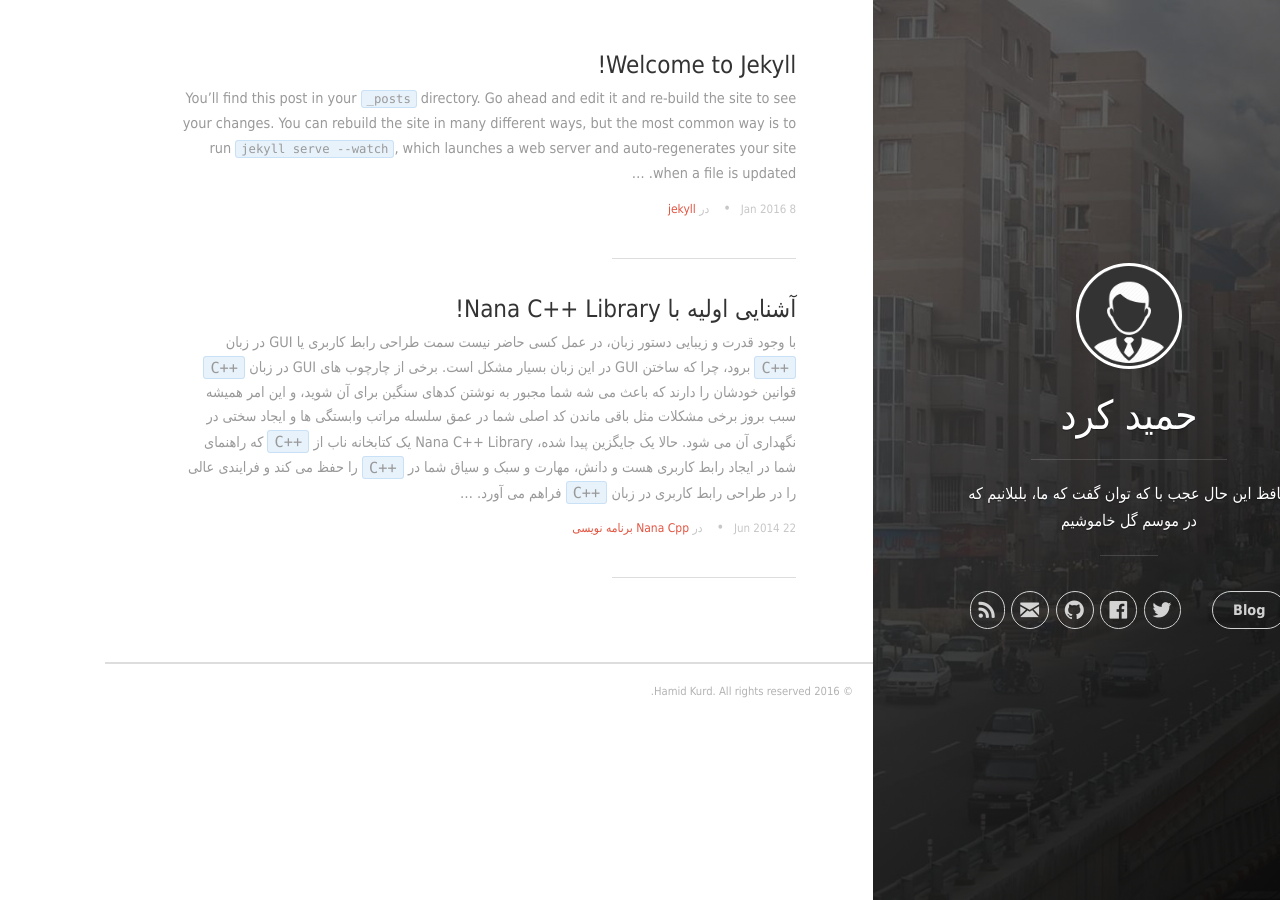
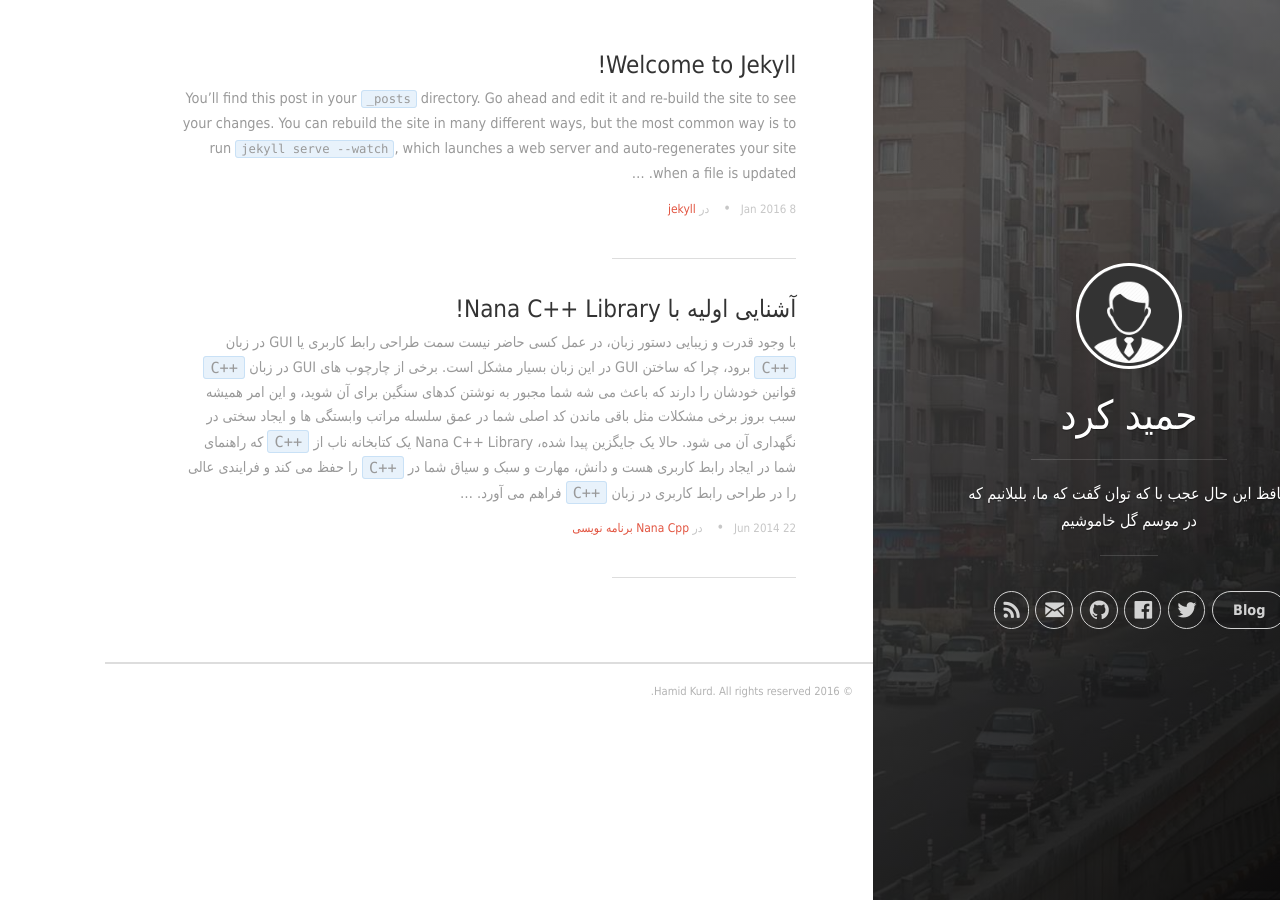
Before and after one commit to mer30hamid/mer30hamid.github.io, a Jekyll site: the page built from index.html, in a window 1280 px wide. Built offline with Jekyll 4.4.1, drawn with Linux system fonts in a browser that asks for light colours; nearby versions of some CDN libraries; the list of posts is cut into pages by our own code.

Commit message:
corrected navigation--social

```diff
--- a/css/uno.css
+++ b/css/uno.css
@@ -1393,9 +1393,9 @@ nav {
 			opacity: 1; }
 
 .navigation--social {
-	margin-right: 1.5em; }
+	margin-left: 1.5em; }
 	.navigation--social a {
-		padding: 6px 9px 6px 8px; }
+		padding: 6px 8px 6px 9px; }
 		.navigation--social a .label {
 			display: none; }
 		.navigation--social a .icon {
```
